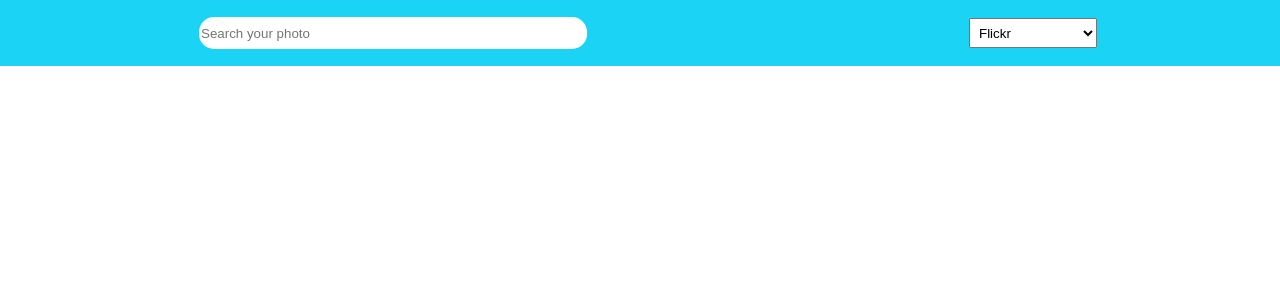
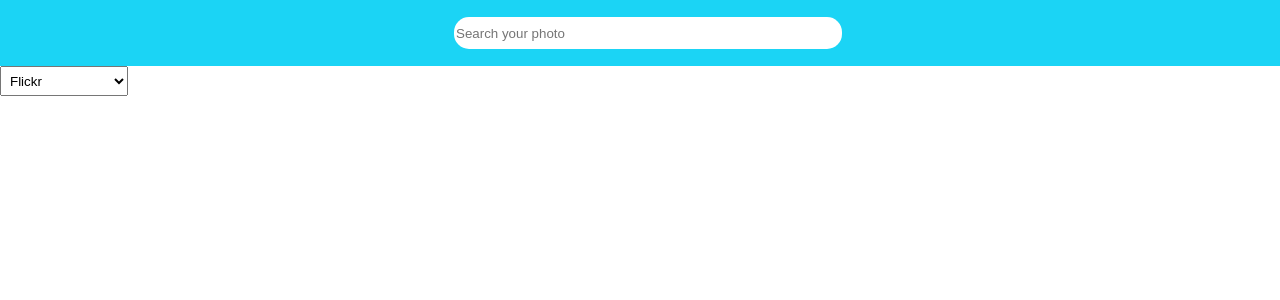
Before and after one commit to Annayq/FlickrSearch, a React (Create React App) app: page / in a window 1280 px wide. Shown: the top 300 px of the page. Built offline with nearby package versions, Linux system fonts and the light colour scheme.

Commit message:
combine api resource together and move the source out

```diff
--- a/src/App.js
+++ b/src/App.js
@@ -1,22 +1,38 @@
-import React,{useEffect,useState} from 'react';
+import React, { useEffect, useMemo, useState } from "react";
 // import { SearchBar } from './components/searchBar';
-import { ImageList } from './components/imageList';
-import { DebounceSearch } from './components/debounceSearch';
-import './App.css';
+import { ImageList } from "./components/imageList";
+import { DebounceSearch } from "./components/debounceSearch";
+import { imageSearch } from "./services/";
+import "./App.css";
 
 function App() {
-  const [result, setResult]=useState([]);
-  useEffect(()=>{
+  const [result, setResult] = useState([]);
+  const [sourceName, setSourceName] = useState("flickr");
+  const [loading, setLoading] = useState(false);
+  useEffect(() => {
     if (result.length > 0) {
-     console.log("@@result",result)
+      console.log("@@result", result);
     }
-  },[result])
+  }, [result]);
 
   return (
     <div className="App">
       {/* <SearchBar setResult={setResult} /> */}
-      <DebounceSearch setResult={setResult} />
-      <ImageList result={result|| []} />
+      <DebounceSearch setResult={setResult} source={imageSearch[sourceName]} setLoading={setLoading} />
+      <div>
+        <select
+          name="select your source"
+          defaultValue="flickr"
+          onChange={(event) => {
+            setLoading(true);
+            setSourceName(event.target.value);
+          }}
+        >
+          <option value="flickr">Flickr</option>
+          <option value="unsplash">Unsplash</option>
+        </select>
+      </div>
+      <ImageList result={result || []} loading={loading} />
     </div>
   );
 }
--- a/src/components/debounceSearch.js
+++ b/src/components/debounceSearch.js
@@ -1,16 +1,8 @@
 import { React, Fragment, useEffect, useState, useRef } from "react";
-import { Unsplash } from "../services/unsplash";
-import { Flickr } from "../services/flickr";
 
-const imageSearchOptions = {
-  flickr: Flickr,
-  unsplash: Unsplash,
-};
-
-export function DebounceSearch({ setResult }) {
+export function DebounceSearch({ setResult, setLoading, source }) {
   const [searchInput, setSearchInput] = useState("");
-  const [source, setSource] = useState("flickr");
-  const [queryParams, setQueryParams] = useState({ searchInput, source });
+  const [queryParams, setQueryParams] = useState({ searchInput, sourceName: source.sourceName });
 
   const timer = useRef(undefined);
 
@@ -19,12 +11,12 @@ export function DebounceSearch({ setResult }) {
     timer.current = setTimeout(() => {
       if (
         searchInput !== queryParams.searchInput ||
-        source !== queryParams.source
+        source.sourceName !== queryParams.sourceName
       ) {
-        console.log({ searchInput, source, queryParams });
-        setQueryParams({ searchInput, source });
-        const searchFunction = imageSearchOptions[source];
-        searchFunction(searchInput).then(setResult);
+        setLoading(true)
+        console.log("searching", { searchInput, source, queryParams });
+        setQueryParams({ searchInput, sourceName: source.sourceName });
+        source.searchFunction(searchInput).then(setResult).then(()=>setLoading(false));
       }
     }, 1000);
   }, [searchInput, queryParams, setResult, source]);
@@ -38,14 +30,6 @@ export function DebounceSearch({ setResult }) {
           placeholder="Search your photo"
           onChange={(event) => setSearchInput(event.target.value)}
         />
-        <select
-          name="select your source"
-          defaultValue="flickr"
-          onChange={(event) => setSource(event.target.value)}
-        >
-          <option value="flickr">Flickr</option>
-          <option value="unsplash">Unsplash</option>
-        </select>
       </div>
     </Fragment>
   );
--- a/src/components/imageList.js
+++ b/src/components/imageList.js
@@ -1,21 +1,15 @@
 import React from "react";
 import ".././App.css";
 
-export function ImageList({ result }) {
+export function ImageList({ result, loading }) {
+  console.log("ImageList rerendering");
     return (
       <div id="container" className="masonry">
         <div className="item">
-        {result.map((item, index) => (
-          //   <img
-          //     src={item.media.m}
-          //     key={Math.random(index)}
-          //     alt={item.tags}
-          //   />
-          <img
-            src={item.url}
-            key={Math.random(index)}
-            alt={item.alt}
-          />
+          {loading
+            ? null
+            : result.map((item, index) => (
+                <img src={item.url} key={Math.random(index)} alt={item.alt} />
               ))}
         </div>
       </div>
--- /dev/null
+++ b/src/services/index.js
@@ -0,0 +1,15 @@
+import { Unsplash } from "./unsplash";
+import { Flickr } from "./flickr";
+
+const imageSearch = {
+  flickr: {
+    searchFunction: Flickr,
+    sourceName: "flickr",
+  },
+  unsplash: {
+    searchFunction: Unsplash,
+    sourceName: "unsplash",
+  },
+};
+
+export { imageSearch };
```
Also changed, not shown: src/App.css (+18 -18 lines). Lines whose indentation alone changed are shown as unchanged.
